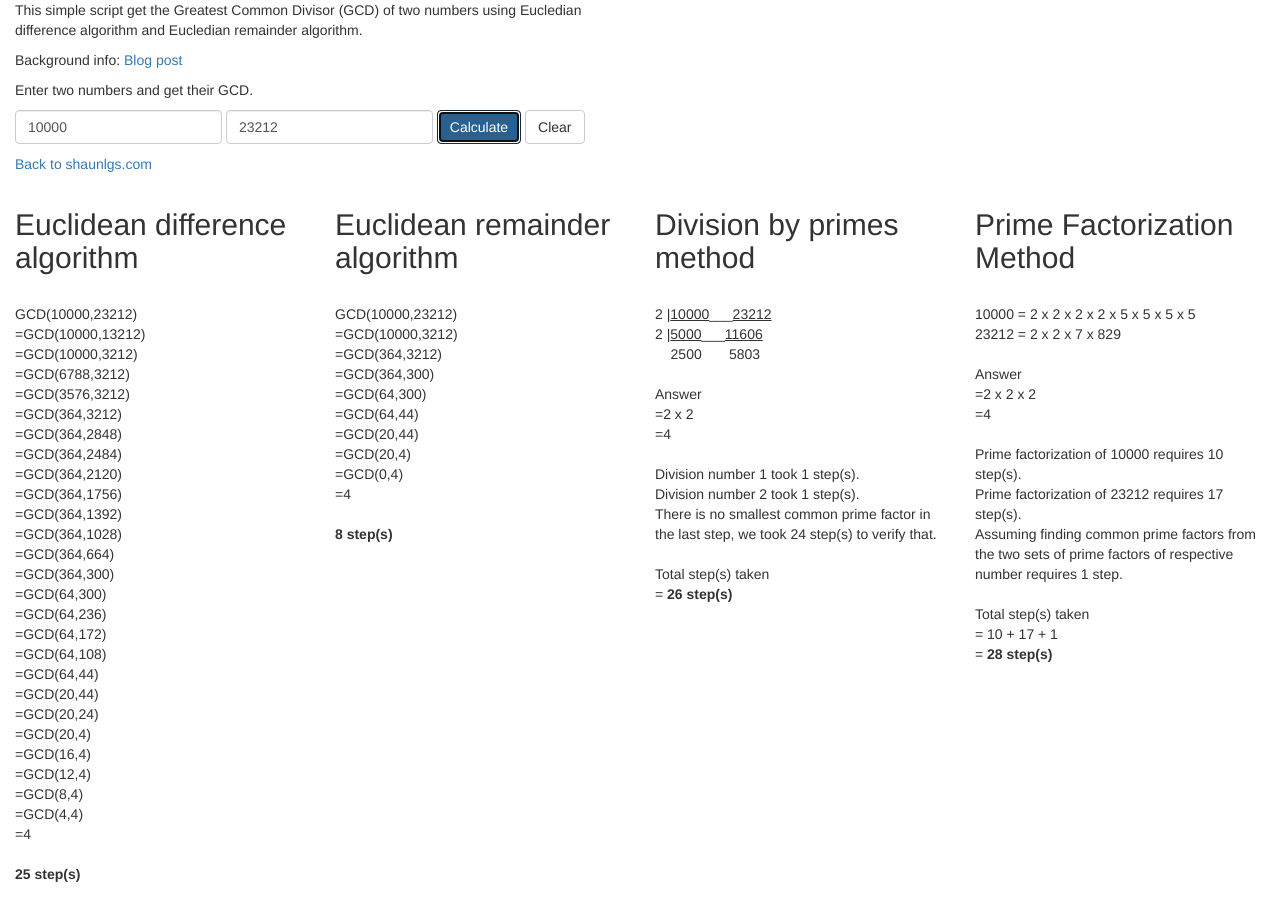
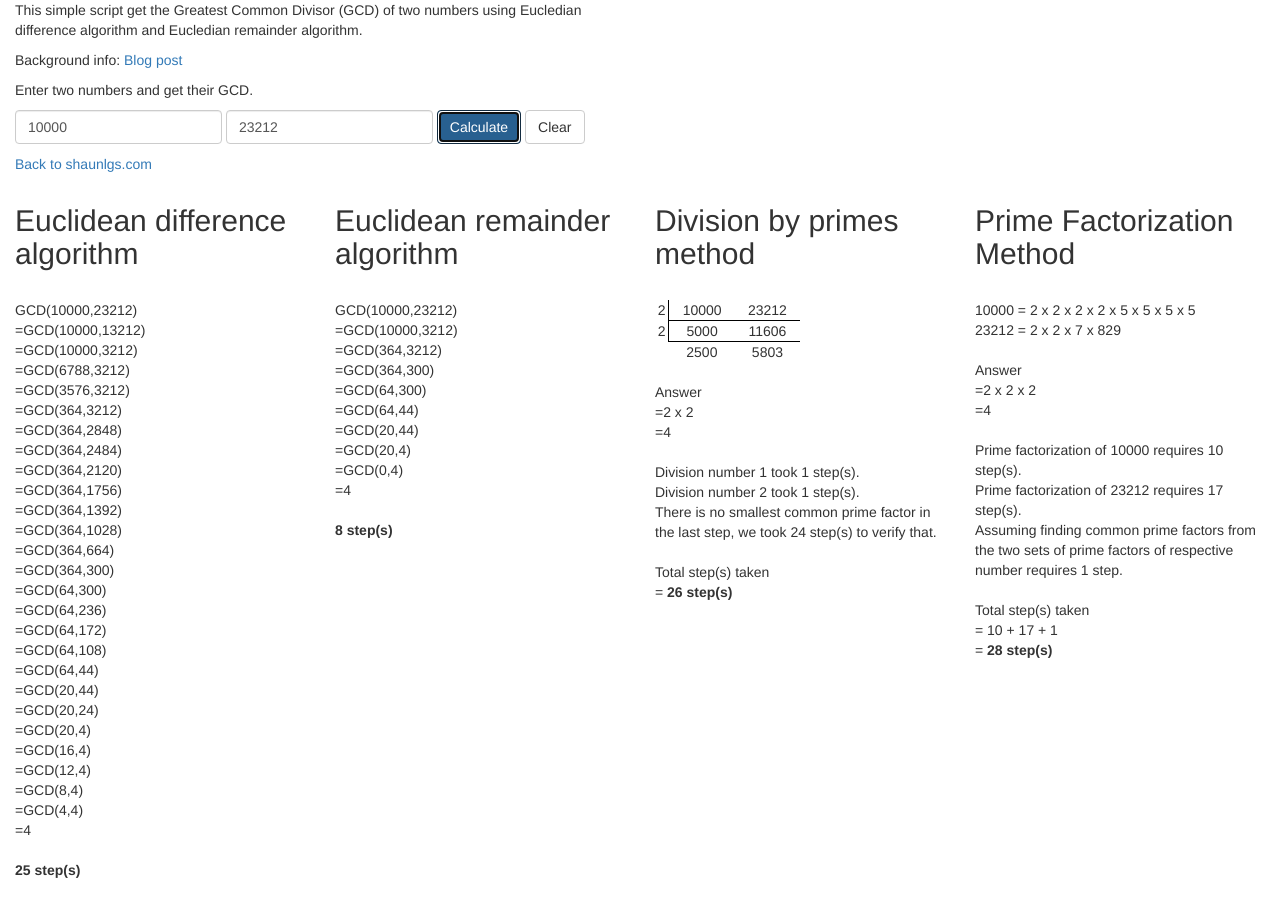
Before and after one commit to shaunlgs/math, a plain HTML site: page gcd/index.html in a window 1280 px wide. Both pictures are taken after a click on the button "Calculate". Drawn offline with nearby package versions, Linux system fonts and the light colour scheme.

Commit message:
Improve algorithm for finding smallest common prime and add table by DOM

```diff
--- /dev/null
+++ b/gcd/css/main.css
@@ -0,0 +1,25 @@
+.table {
+	width: 50%;
+	height:50%;
+}
+.table tr td {
+	border-top-style: none;
+	border-bottom-style: solid;
+	border-bottom-color: black;
+	border-bottom-width:thin;
+}
+.table .col1 {
+	border-bottom-style: none;
+}
+.table .col2 {
+	border-left-style: solid;
+	border-left-color: black;
+	border-left-width:thin;
+}
+.table .last {
+	border-left-style: none;
+	border-bottom-style: none;
+}
+.table tr td {
+	text-align: center;
+}
--- a/gcd/index.html
+++ b/gcd/index.html
@@ -1,11 +1,13 @@
-<DOCTYPE html>
+<!DOCTYPE html>
+<html>
 <head>
 	<meta name="viewport" content="initial-scale=1">
 	<title>GCD Calculator &middot; Shaun Ling</title>
 	<link rel="stylesheet" href="http://maxcdn.bootstrapcdn.com/bootstrap/3.2.0/css/bootstrap.min.css">
+	<link rel="stylesheet" type="text/css" href="css/main.css">
 	<script src="js/jquery-2.1.1.min.js"></script>
 	<script src="js/script.js"></script>
-	<script>
+	<!--<script>
           (function(i,s,o,g,r,a,m){i['GoogleAnalyticsObject']=r;i[r]=i[r]||function(){
           (i[r].q=i[r].q||[]).push(arguments)},i[r].l=1*new Date();a=s.createElement(o),
           m=s.getElementsByTagName(o)[0];a.async=1;a.src=g;m.parentNode.insertBefore(a,m)
@@ -13,7 +15,7 @@
 
           ga('create', 'UA-49716996-1', 'auto');
           ga('send', 'pageview');
-    </script>
+    </script>-->
 </head>
 <body>
 	<div class="container-fluid">
--- a/gcd/js/script.js
+++ b/gcd/js/script.js
@@ -107,11 +107,26 @@ function remainder(number1, number2, id)
 	$(id).append(html);
 }
 
-function primality(number)
+function primality(num)
 {
+	var number = num;
+	var count = 0;
+	var answer = true;
+	if (number <= 1)
+	{
+		count += 1;
+		return {
+			answer: false,
+			count: count
+		}
+	}
 	if (number == 2 || number == 3)
 	{
-		return true;
+		count += 1;
+		return {
+			answer: true,
+			count: count
+		}
 	}
 	else
 	{
@@ -120,11 +135,19 @@ function primality(number)
 		{
 			if (number % i == 0)
 			{
-				return false;
+				count += 1;
+				return {
+					answer: false,
+					count: count
+				}
 			}
 			i += 1;
+			count += 1;
 		}
-		return true;
+		return {
+			answer: true,
+			count: count
+		}
 	}
 }
 
@@ -132,46 +155,84 @@ function primeDivide(number1, number2, id)
 {
 	var num1 = number1;
 	var num2 = number2;
+	// arrays
 	var count = [];
 	var common = [];
 	var html = "<h2>Division by primes method</h2><br>";
 	$(id).html(html);
 	// find smallest common prime factor until no smallest common prime can be found
+	var table = document.createElement('table');
+	table.className = "table";
+	var appender = document.getElementById("primeDivide");
+	appender.appendChild(table);
+	var trIndex = 0;
+	var tdIndex = 0;
+	var tr = [];
+	var td = [];
+	var text = [];
+
 	while (true)
 	{
 		var result = smallestCommonPrime(num1, num2);
+		console.log(smallestCommonPrime(10, 5))
 		// if no smallest common prime factor can be found
 		if (result.smallest == 0)
 		{
-			// if no smallest common prime factor at all (this is during first loop)
-			if (count == 0)
-			{
-				count[count.length] = result.count;
-				html = "&nbsp;	&nbsp;	" + num1 + "&nbsp;	&nbsp;	&nbsp; &nbsp;" + num2 + "<br></br>";
-				$(id).append(html);
-				break;
-			}
-			// if no smallest common prime factor can be found already after many loops
-			else
-			{
-				count[count.length] = result.count;
-				html = "&nbsp;	&nbsp;	" + num1 + "&nbsp;	&nbsp;	&nbsp; &nbsp;" + num2 + "<br></br>";
-				$(id).append(html);
-				break;
-			}
+			count[count.length] = result.count;
+
+			tr[trIndex] = document.createElement('tr');
+			td[tdIndex] = document.createElement('td');
+			td[tdIndex].className = "last";
+			text[tdIndex] = document.createTextNode("");
+			td[tdIndex].appendChild(text[tdIndex]);
+			tr[trIndex].appendChild(td[tdIndex]);
+			tdIndex += 1;
+			td[tdIndex] = document.createElement('td');
+			td[tdIndex].className = "last";
+			text[tdIndex] = document.createTextNode(num1);
+			td[tdIndex].appendChild(text[tdIndex]);
+			tr[trIndex].appendChild(td[tdIndex]);
+			tdIndex += 1;
+			td[tdIndex] = document.createElement('td');
+			td[tdIndex].className = "last";
+			text[tdIndex] = document.createTextNode(num2);
+			td[tdIndex].appendChild(text[tdIndex]);
+			tr[trIndex].appendChild(td[tdIndex]);
+			tdIndex += 1;
+			table.appendChild(tr[trIndex]);
+			trIndex += 1;
+			break;
 		}
 		// smallest common prime factor found
 		else
 		{
-			html = result.smallest + " |<u>" + num1 + "</u>___<u>" + num2 + "</u><br>";
-			$(id).append(html);
+			tr[trIndex] = document.createElement('tr');
+			td[tdIndex] = document.createElement('td');
+			td[tdIndex].className = "col1";
+			text[tdIndex] = document.createTextNode(result.smallest);
+			td[tdIndex].appendChild(text[tdIndex]);
+			tr[trIndex].appendChild(td[tdIndex]);
+			tdIndex += 1;
+			td[tdIndex] = document.createElement('td');
+			td[tdIndex].className = "col2";
+			text[tdIndex] = document.createTextNode(num1);
+			td[tdIndex].appendChild(text[tdIndex]);
+			tr[trIndex].appendChild(td[tdIndex]);
+			tdIndex += 1;
+			td[tdIndex] = document.createElement('td');
+			text[tdIndex] = document.createTextNode(num2);
+			td[tdIndex].appendChild(text[tdIndex]);
+			tr[trIndex].appendChild(td[tdIndex]);
+			tdIndex += 1;
+			table.appendChild(tr[trIndex]);
+			trIndex += 1;
+
 			num1 /= result.smallest;
 			num2 /= result.smallest;
 			common[common.length] = result.smallest;
 			count[count.length] = result.count;
 		}
 	}
-
 	html = "Answer<br>=";
 	// print answer for numbers that have no smallest common prime factor
 	if (common.length == 0)
@@ -233,21 +294,21 @@ function primeDivide(number1, number2, id)
 function smallestCommonPrime(num1, num2)
 {
 	var count = 0;
-	// print the number of 2s that divide n
 	if (num1%2 == 0 && num2%2 == 0)
 	{
 		num1 /= 2;
 		num2 /= 2;
-		count += 1;
 		return {
 			smallest: 2,
-			count: count
+			count: 1
 		}
 	}
-	// number must be odd at this point.  So we can skip one element (Note i += 2)
+	// skip even numbers because we want only prime factors
+	// stop at square root of the smaller number because
+	// the smallest prime factor of the number cannot be more than that,
+	// unless the number itself is a prime
     for (var i = 3; i <= Math.sqrt(Math.min(num1, num2)); i += 2)
     {
-        // If i divides numbers, add i to array and divide number
         if (num1%i == 0 && num2%i == 0)
         {
             num1 /= i;
@@ -260,10 +321,26 @@ function smallestCommonPrime(num1, num2)
         }
         count += 1;
     }
+    // for when the smaller number is a prime itself
+    var result = primality(Math.min(num1, num2));
+    if (result.answer == true)
+    {
+    	if (num1%Math.min(num1, num2) == 0 && num2%Math.min(num1,num2) == 0)
+    	{
+    		count += result.count;
+    		count += 1;
+    		return {
+    			smallest: Math.min(num1, num2),
+    			count: count
+    		}
+    		num1 /= Math.min(num1, num2);
+    		num2 /= Math.min(num1, num2);
+    	}
+    }
     return {
-		smallest: 0,
+        smallest: 0,
 		count: count
-	}
+    }
 }
 
 /* Return array of prime factors and steps taken of a given number */
```
